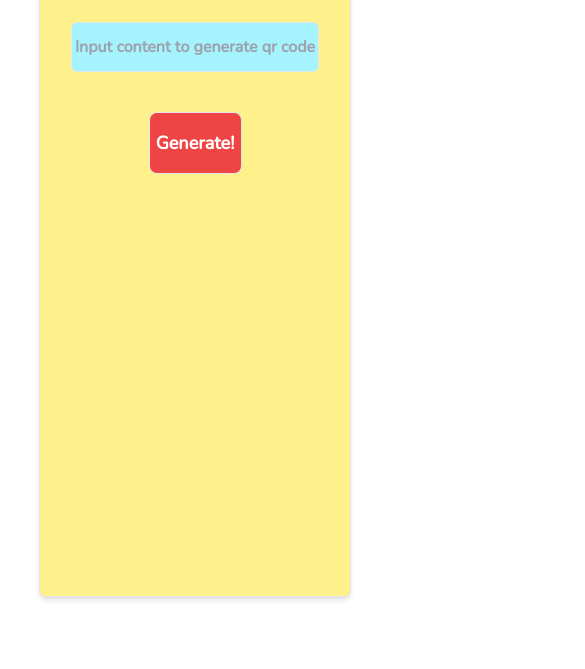
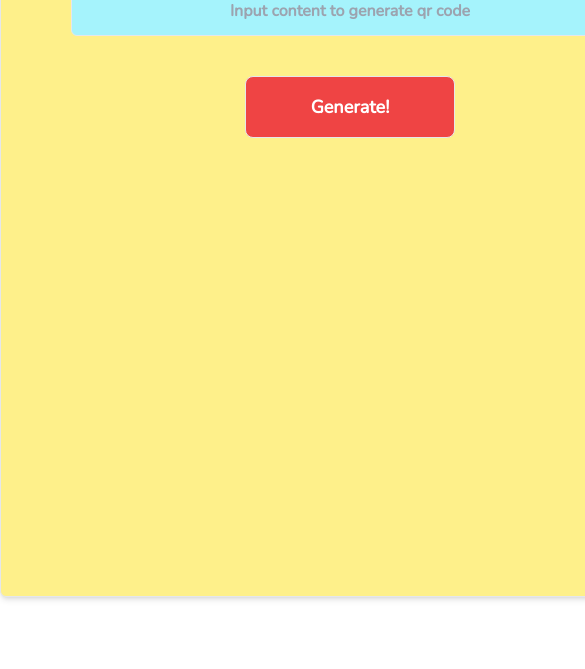
Before and after one commit to anandj1/QR-generator, a website built with Vite: page index.html in a window 390 px wide. Shown: the part 175-844 px from the top of the page, 585 px wide, since content can reach past the window. Built offline with nearby package versions, Linux system fonts and the light colour scheme.

Commit message:
Second commmit

```diff
--- a/index.html
+++ b/index.html
@@ -16,13 +16,30 @@
             border-radius: 10%;
 
         }
+        @media(max-width:900px){
+            .small{
+                width: 70%;
+
+        }
+
+            }
+
+        @media(max-width:690){
+            .extrasmall{
+                width: 60%;
+
+        }
+
+            }
+
+
 
     </style>
 </head>
 <body>
 
     <div>
-        <div class="xs:w-[70%] sl:w-[80%]  mx-auto  absolute w-[700px] h-[700px] border rounded-md shadow-md  m-auto inset-0  bg-yellow-200">
+        <div class="small extrasmall  absolute w-[700px] h-[700px] border rounded-md shadow-md  m-auto inset-0  bg-yellow-200">
             <h1 class=" font-nunito font-bold uppercase text-3xl text-center text-cyan-500 mt-3"> Generate A QR Code!!</h1>
 
             <div class=" flex justify-center items-center gap-y-10 mt-[40px] flex-col">
```
